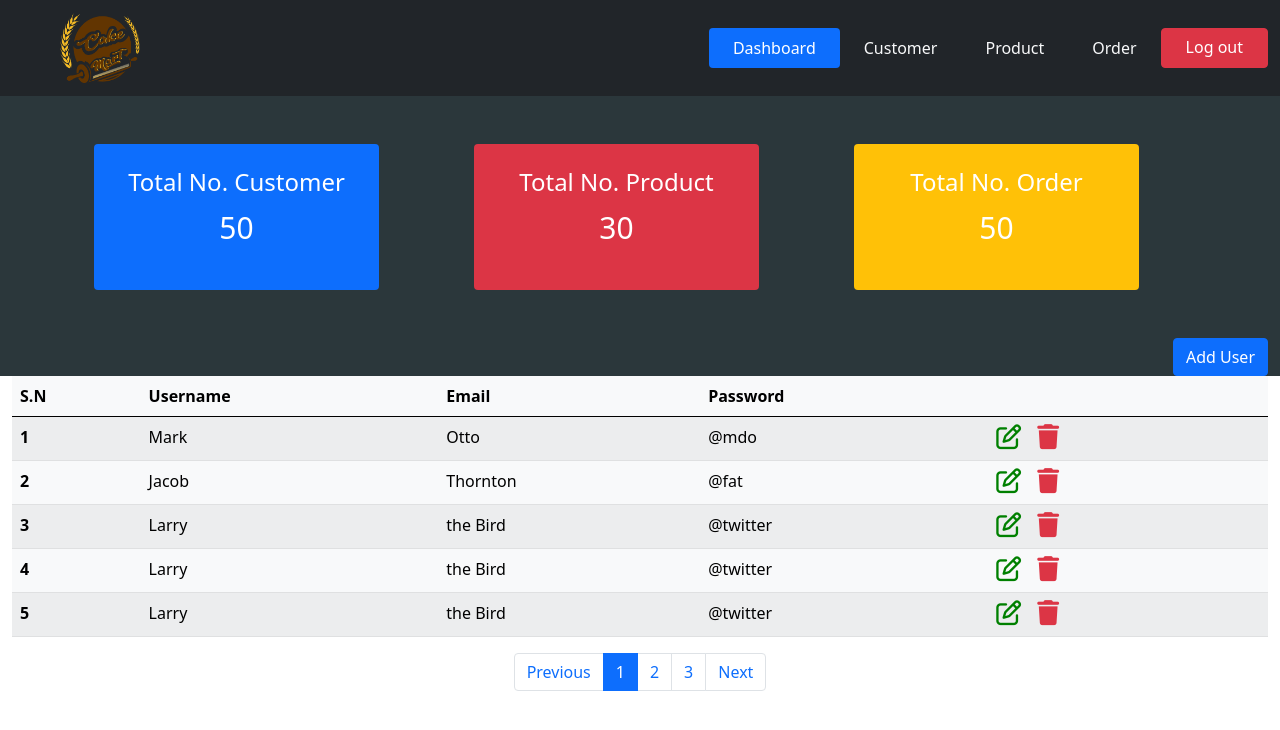
After one commit to Rana0001/CakeMart, a Django app: page /admin/ in a window 1280 px wide. The commit adds this page. Shown: the top 730 px of the page. Run offline with Django 4.2, Linux system fonts and the light colour scheme; some libraries are stand-ins or nearby versions.

Commit message:
Admin Dashboard

```diff
--- a/CakeMart/settings.py
+++ b/CakeMart/settings.py
@@ -41,6 +41,8 @@ INSTALLED_APPS = [
     'django.contrib.staticfiles',
     'Customer',
     'administrator',
+    'Order',
+    'Product',
 ]
 
 MIDDLEWARE = [
--- a/administrator/urls.py
+++ b/administrator/urls.py
@@ -3,5 +3,6 @@ from django.urls import path, include
 from . import views
 
 urlpatterns = [
-    # path('login/', views.adminLogin, name="AdminLogin"),
+    path('', views.home, name="adminHome"),
+
 ]
--- a/administrator/views.py
+++ b/administrator/views.py
@@ -10,19 +10,20 @@ from django.contrib import messages
 
 # Create your views here.
 
+# def registerAdmin(request):
 
-# def adminLogin(request):
-#     if request.method == "POST":
-#         email = request.POST["email"]
-#         password = request.POST["password"]
-#         user = authenticate(request, email=email, password=password)
+def home(request):
+    #     if request.method == "POST":
+    #         email = request.POST["email"]
+    #         password = request.POST["password"]
+    #         user = authenticate(request, email=email, password=password)
 
-#         if user is not None:
-#             login(request, user)
-#             print(email)
+    #         if user is not None:
+    #             login(request, user)
+    #             print(email)
 
-#             return redirect("/")
-#     return render(request, "admin/admin.html")
+    #             return redirect("/")
+    return render(request, "admin/index.html")
 
 # def adminLogin(request):
 #     if request.method == 'POST':
--- /dev/null
+++ b/templates/admin/index.html
@@ -0,0 +1,162 @@
+<!DOCTYPE html>
+<html lang="en">
+
+<head>
+    <meta charset="UTF-8">
+    <meta http-equiv="X-UA-Compatible" content="IE=edge">
+    <meta name="viewport" content="width=device-width, initial-scale=1.0">
+    <link href="https://cdn.jsdelivr.net/npm/bootstrap@5.0.2/dist/css/bootstrap.min.css" rel="stylesheet"
+        integrity="sha384-EVSTQN3/azprG1Anm3QDgpJLIm9Nao0Yz1ztcQTwFspd3yD65VohhpuuCOmLASjC" crossorigin="anonymous">
+    <script src="https://kit.fontawesome.com/37789ae0bb.js" crossorigin="anonymous"></script>
+
+    <title>CakeMart | Admin Dashboard</title>
+</head>
+
+<body>
+
+    <nav class="navbar navbar-expand-lg navbar-dark bg-dark" id=" navbar-scrollspy">
+        <div class="container-fluid ms-lg-5">
+            <a class="navbar-brand" href="/">
+                <img src="/static/images/BrandLogo.png" alt="" width="80" height="70">
+            </a>
+            <button class="navbar-toggler" type="button" data-bs-toggle="collapse" data-bs-target="#navbarNavAltMarkup"
+                aria-controls="navbarNavAltMarkup" aria-expanded="false" aria-label="Toggle navigation">
+                <span class="navbar-toggler-icon"></span>
+            </button>
+            <div class="collapse navbar-collapse nav navbar-light bg-dark justify-content-end" id="navbarNavAltMarkup">
+                <ul class="nav nav-pills">
+                    <li class="nav-item">
+                        <a class="nav-link active px-lg-4" aria-current="page" href="#">Dashboard</a>
+                    </li>
+                    <li class="nav-item">
+                        <a class="nav-link text-light px-lg-4" href="#">Customer</a>
+                    </li>
+                    <li class="nav-item">
+                        <a class="nav-link text-light px-lg-4" href="#">Product</a>
+                    </li>
+                    <li class="nav-item">
+                        <a class="nav-link text-light px-lg-4" href="#" tabindex="-1" aria-disabled="true">Order</a>
+                    </li>
+                    <a class="btn btn-danger px-lg-4" href="/login/">Log out</a>
+                </ul>
+            </div>
+        </div>
+    </nav>
+    {% block content %}
+
+    <section class="container-fluid" style="background-color: #2B373B; color: white;">
+        <div class="container">
+            <div class="row py-5">
+                <div class="col-md-3 bg-primary ms-md-4 rounded py-4">
+                    <h4 style="text-align: center;">Total No. Customer</h4>
+                    <p style="text-align: center; font-size: 30px;">50</p>
+                </div>
+                <div class="col-1">
+                </div>
+                <div class="col-md-3 bg-danger rounded py-4">
+                    <h4 style="text-align: center;">Total No. Product</h4>
+                    <p style="text-align: center; font-size: 30px;">30</p>
+                </div>
+                <div class="col-1">
+                </div>
+                <div class="col-md-3 bg-warning rounded py-4">
+                    <h4 style="text-align: center;">Total No. Order</h4>
+                    <p style="text-align: center; font-size: 30px;">50</p>
+                </div>
+            </div>
+        </div>
+        <div class="d-flex justify-content-end">
+            <button class="btn btn-primary">Add User</button>
+        </div>
+    </section>
+
+    <section class="container-fluid">
+        <table class="table table-striped table-light">
+            <thead>
+                <tr>
+                    <th scope="col">S.N</th>
+                    <th scope="col">Username</th>
+                    <th scope="col">Email</th>
+                    <th scope="col">Password</th>
+                    <th scope="col"></th>
+
+
+                </tr>
+            </thead>
+            <tbody>
+                <tr>
+                    <th scope="row">1</th>
+                    <td>Mark</td>
+                    <td>Otto</td>
+                    <td>@mdo</td>
+                    <td><span class="far fa-edit px-2" style="font-size: 25px;color:green;"></span><span
+                            class="fas fa-trash px-2" style="font-size: 25px;color:#dc3545;"></span>
+                    </td>
+
+                </tr>
+                <tr>
+                    <th scope="row">2</th>
+                    <td>Jacob</td>
+                    <td>Thornton</td>
+                    <td>@fat</td>
+                    <td><span class="far fa-edit px-2" style="font-size: 25px;color:green;"></span><span
+                            class="fas fa-trash px-2" style="font-size: 25px;color:#dc3545;"></span>
+                    </td>
+
+                </tr>
+                <tr>
+                    <th scope="row">3</th>
+                    <td>Larry</td>
+                    <td>the Bird</td>
+                    <td>@twitter</td>
+                    <td><span class="far fa-edit px-2" style="font-size: 25px;color:green;"></span><span
+                            class="fas fa-trash px-2" style="font-size: 25px;color:#dc3545;"></span>
+                    </td>
+                </tr>
+                <tr>
+                    <th scope="row">4</th>
+                    <td>Larry</td>
+                    <td>the Bird</td>
+                    <td>@twitter</td>
+                    <td><span class="far fa-edit px-2" style="font-size: 25px;color:green;"></span><span
+                            class="fas fa-trash px-2" style="font-size: 25px;color:#dc3545;"></span>
+                    </td>
+                </tr>
+                <tr>
+                    <th scope="row">5</th>
+                    <td>Larry</td>
+                    <td>the Bird</td>
+                    <td>@twitter</td>
+                    <td><span class="far fa-edit px-2" style="font-size: 25px;color:green;"></span><span
+                            class="fas fa-trash px-2" style="font-size: 25px;color:#dc3545;"></span>
+                    </td>
+                </tr>
+            </tbody>
+        </table>
+        </div>
+        <nav class="d-flex justify-content-center" aria-label="...">
+            <ul class="pagination">
+                <li class="page-item">
+                    <span class="page-link">Previous</span>
+                </li>
+                <li class="page-item active"><a class="page-link" href="#">1</a></li>
+                <li class="page-item" aria-current="page">
+                    <span class="page-link">2</span>
+                </li>
+                <li class="page-item"><a class="page-link" href="#">3</a></li>
+                <li class="page-item">
+                    <a class="page-link" href="#">Next</a>
+                </li>
+            </ul>
+        </nav>
+    </section>
+
+
+    {% endblock %}
+
+    <script src="https://cdn.jsdelivr.net/npm/bootstrap@5.0.2/dist/js/bootstrap.bundle.min.js"
+        integrity="sha384-MrcW6ZMFYlzcLA8Nl+NtUVF0sA7MsXsP1UyJoMp4YLEuNSfAP+JcXn/tWtIaxVXM"
+        crossorigin="anonymous"></script>
+</body>
+
+</html>
--- a/templates/base.html
+++ b/templates/base.html
@@ -14,6 +14,7 @@
     <script src="https://cdn.jsdelivr.net/npm/bootstrap@5.1.3/dist/js/bootstrap.bundle.min.js"
         integrity="sha384-ka7Sk0Gln4gmtz2MlQnikT1wXgYsOg+OMhuP+IlRH9sENBO0LRn5q+8nbTov4+1p"
         crossorigin="anonymous"></script>
+
     </div>
 </body>
 
--- a/templates/footer/footer.html
+++ b/templates/footer/footer.html
@@ -8,8 +8,9 @@
                         <div class="col-lg-4"></div>
                         <div class="col-lg-6 mt-3" style="position: relative;">
                             <input type="email" placeholder="Enter your email" class="form-control"
-                                style="background-color: #eeeeee;"><img src="/static/images/footer/arrow.svg" class="arrow"
-                                height="22px" width="35px" style="position: absolute; top: 8px; right:10px;">
+                                style="background-color: #eeeeee;"><img src="/static/images/footer/arrow.svg"
+                                class="arrow" height="22px" width="35px"
+                                style="position: absolute; top: 8px; right:10px;">
                         </div>
                     </form>
                 </div>
@@ -17,6 +18,7 @@
                     <div class="row g-0">
                         <div class="col-lg-4"></div>
                         <div class="col-lg-8">
+
                             <a href="#" class="footer-link mx-lg-2">Home</a>
                             <a href="#" class="footer-link mx-lg-2">Product</a>
                             <a href="#" class="footer-link mx-lg-2">About</a>
--- a/templates/header/header.html
+++ b/templates/header/header.html
@@ -28,7 +28,7 @@
             </button>
             <div class="collapse navbar-collapse nav justify-content-end navbar-light bg-light" id="navbarNavAltMarkup">
                 <div class="navbar-nav mt-1">
-                    <a class="nav-link active px-lg-2 mx-lg-3" aria-current="page" href="#scrollspyHeading1">Home</a>
+                    <a class="nav-link px-lg-2 mx-lg-3" aria-current="page" href="#scrollspyHeading1">Home</a>
                     <a class="nav-link px-lg-2 mx-lg-3" href="#scrollspyHeading2">Product</a>
                     <a class="nav-link px-lg-2 mx-lg-3" href="#scrollspyHeading3">About</a>
                     <a class="nav-link px-lg-2 mx-lg-3" href="#scrollspyHeading4">Contact</a>
```
Also changed, not shown: templates/admin/admin.html (deleted, +0 -43 lines), templates/admin/customer.html (added, +9 -0 lines), templates/popover.html (added, +55 -0 lines).
